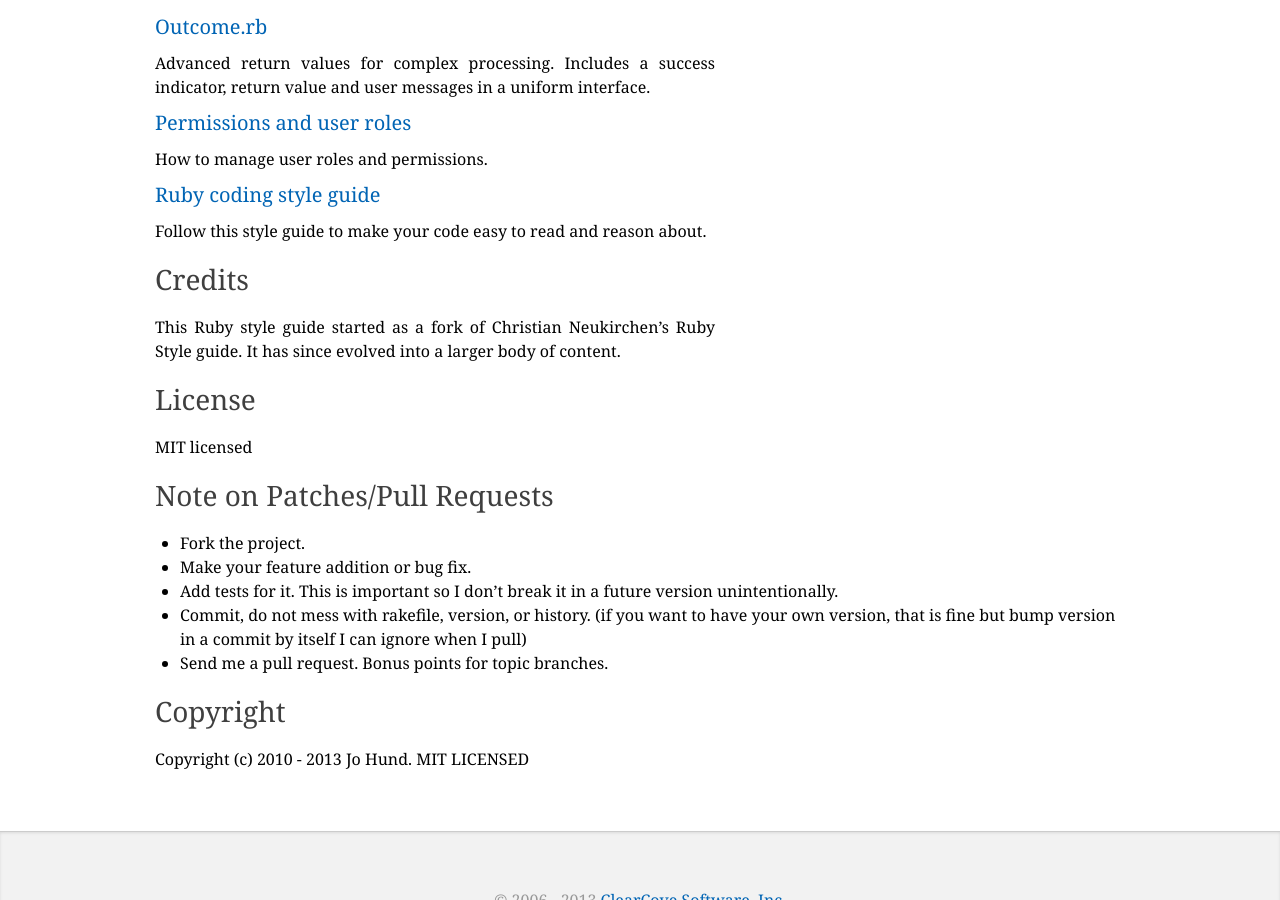
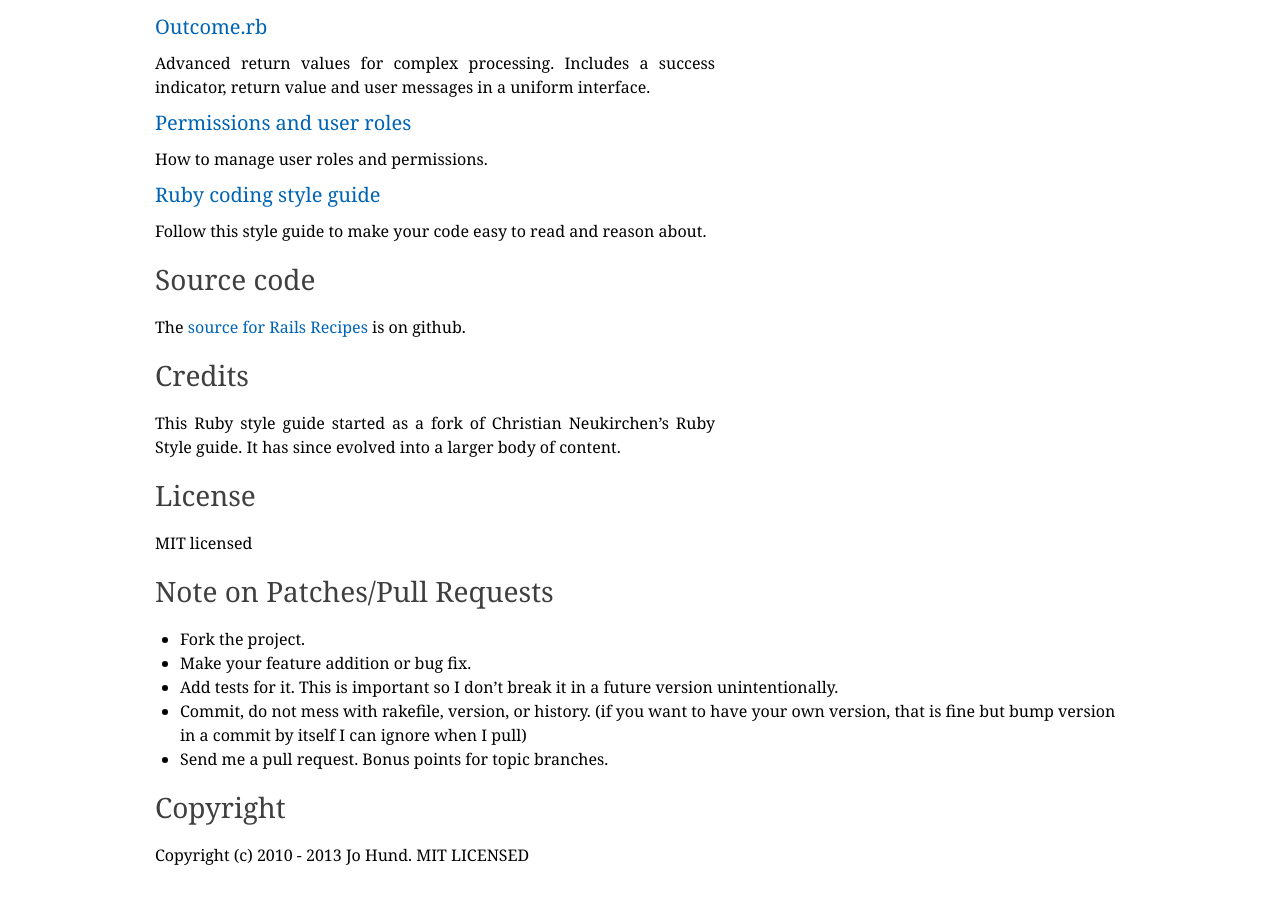
Before and after one commit to jhund/rails-recipes, a Jekyll site: the page built from index.md, in a window 1280 px wide and 900 px high, scrolled down 611 px. Built offline with Jekyll 4.4.1, drawn with Linux system fonts in a browser that asks for light colours; Markdown is read by kramdown in place of the engine named in the settings.

Commit message:
Added link to source code

```diff
--- a/index.md
+++ b/index.md
@@ -43,6 +43,11 @@ How to manage user roles and permissions.
 Follow this style guide to make your code easy to read and reason about.
 
 
+### Source code
+
+The [source for Rails Recipes](https://github.com/jhund/rails-recipes) is on github.
+
+
 ### Credits
 
 This Ruby style guide started as a fork of Christian Neukirchen's Ruby Style guide.
```
